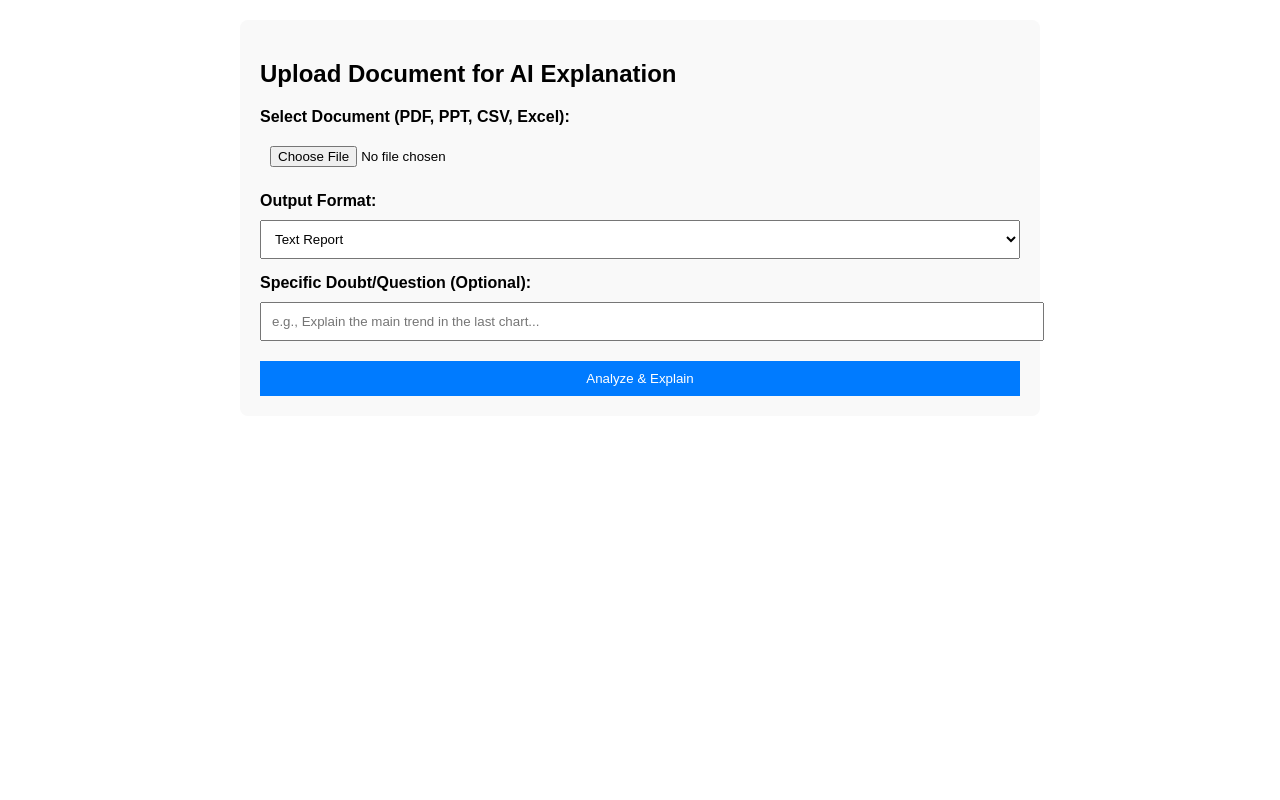
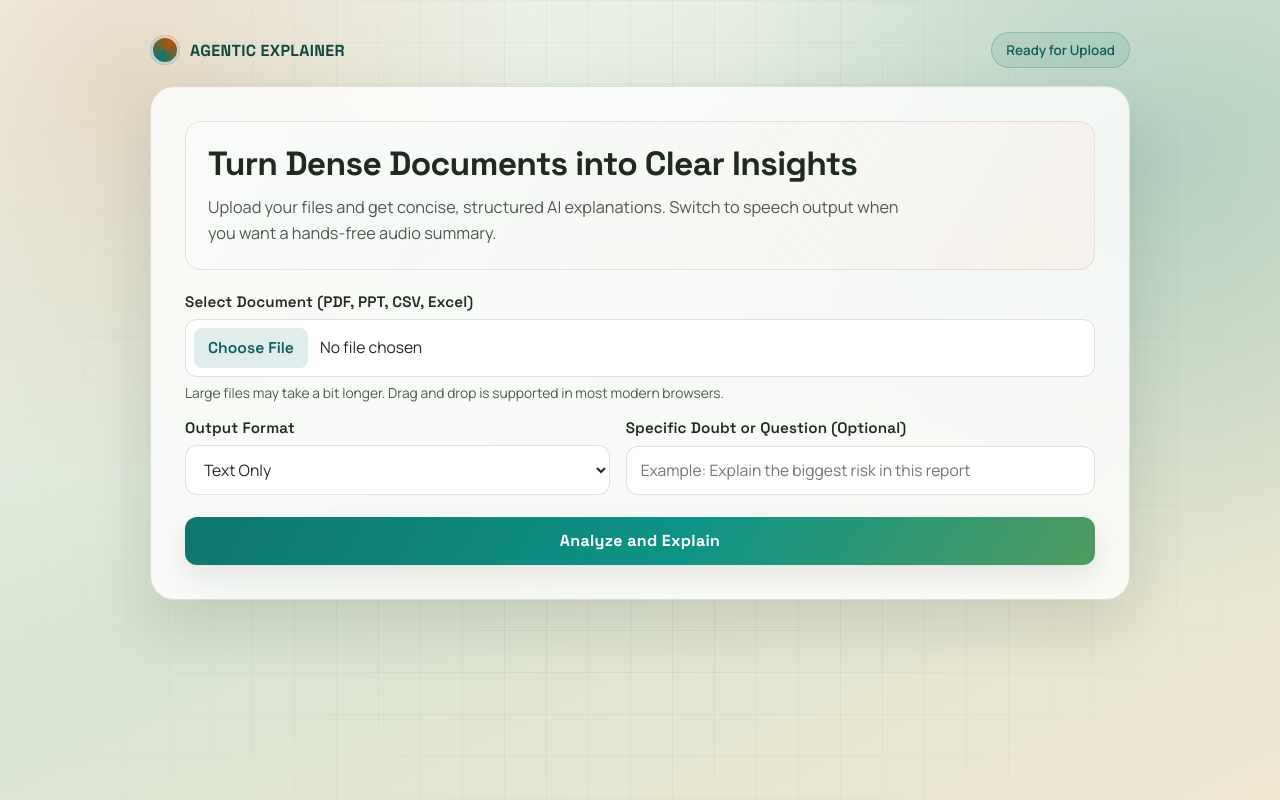
Before and after one commit to Roccodevil/task1, a Flask app: page / in a window 1280 px wide. Run offline with Flask 3, Linux system fonts and the light colour scheme.

Commit message:
enhanced UI. add text to speach as well.

````diff
--- a/agents/crew_orchestrator.py
+++ b/agents/crew_orchestrator.py
@@ -5,20 +5,20 @@ from agents.explainer_agent import create_explainer_agent
 from tools.document_parser import DocumentParser
 from tools.vector_db import VectorDBTool
 
-vector_db = VectorDBTool()
 doc_parser = DocumentParser()
 
 
-def run_explainer_crew(filepath, user_doubt):
+def run_explainer_crew(filepath, user_doubt, vector_db_path):
     print("Starting data parsing pipeline...")
 
     raw_extracted_data = doc_parser.parse_file(filepath)
 
     print("Storing extracted context in local Chroma DB...")
+    vector_db = VectorDBTool(persist_directory=vector_db_path)
     vector_db.store_document(raw_extracted_data)
 
     data_agent = create_data_agent()
-    explainer_agent = create_explainer_agent()
+    explainer_agent = create_explainer_agent(vector_db)
 
     extract_task = Task(
         description=f'Review this raw data snapshot and create a high-level summary of what the document contains: \n\n{raw_extracted_data[:3000]}...',
--- a/app.py
+++ b/app.py
@@ -1,6 +1,10 @@
 import sys
 import os
+import re
 import ssl
+import gc
+import shutil
+import uuid
 
 # Force Python to add your project root to its path
 sys.path.append(os.path.dirname(os.path.abspath(__file__)))
@@ -12,9 +16,8 @@ os.environ['CURL_CA_BUNDLE'] = ''
 os.environ['REQUESTS_CA_BUNDLE'] = ''
 ssl._create_default_https_context = ssl._create_unverified_context
 
-import pyttsx3
 from dotenv import load_dotenv
-from flask import Flask, render_template, request, url_for
+from flask import Flask, render_template, request
 from werkzeug.utils import secure_filename
 
 from agents.crew_orchestrator import run_explainer_crew
@@ -23,49 +26,91 @@ load_dotenv()
 
 app = Flask(__name__)
 app.config['UPLOAD_FOLDER'] = 'uploads'
-app.config['AUDIO_FOLDER'] = 'static/audio'
 os.makedirs(app.config['UPLOAD_FOLDER'], exist_ok=True)
-os.makedirs(app.config['AUDIO_FOLDER'], exist_ok=True)
 
+def format_explanation(text):
+    if not text:
+        return ""
 
-def generate_speech(text, filename="output.mp3"):
-	"""CPU-only text-to-speech using pyttsx3"""
-	engine = pyttsx3.init()
-	filepath = os.path.join(app.config['AUDIO_FOLDER'], filename)
-	engine.save_to_file(text, filepath)
-	engine.runAndWait()
-	return filename
+    text = str(text)
+
+    # Normalize line endings and strip markdown code fences.
+    text = text.replace("\r\n", "\n").replace("\r", "\n")
+    text = re.sub(r"```(?:\w+)?\n?", "", text)
+    text = text.replace("```", "")
+
+    blocks = re.split(r"\n\s*\n+", text.strip())
+    html_parts = []
+
+    for block in blocks:
+        lines = [line.strip() for line in block.split("\n") if line.strip()]
+        if not lines:
+            continue
+
+        # Markdown separator lines are visual noise for this UI.
+        if len(lines) == 1 and re.fullmatch(r"-{2,}", lines[0]):
+            continue
+
+        if all(line.startswith("- ") or line.startswith("* ") for line in lines):
+            items = [re.sub(r"\*\*(.*?)\*\*", r"<strong>\1</strong>", line[2:].strip()) for line in lines]
+            html_parts.append("<ul>" + "".join(f"<li>{item}</li>" for item in items) + "</ul>")
+            continue
+
+        if all(re.match(r"\d+\.\s+", line) for line in lines):
+            items = [re.sub(r"\*\*(.*?)\*\*", r"<strong>\1</strong>", re.sub(r"\d+\.\s*", "", line)) for line in lines]
+            html_parts.append("<ol>" + "".join(f"<li>{item}</li>" for item in items) + "</ol>")
+            continue
+
+        paragraph = " ".join(lines)
+        paragraph = re.sub(r"\*\*(.*?)\*\*", r"<strong>\1</strong>", paragraph)
+        html_parts.append(f"<p>{paragraph}</p>")
+
+    return "".join(html_parts)
 
 
 @app.route('/')
 def index():
-	return render_template('index.html')
+    return render_template('index.html', selected_format='report')
 
 
 @app.route('/process', methods=['POST'])
 def process_document():
-	if 'file' not in request.files:
-		return "No file uploaded", 400
+    if 'file' not in request.files:
+        return "No file uploaded", 400
 
-	file = request.files['file']
-	if file.filename == '':
-		return "No selected file", 400
+    file = request.files['file']
+    if file.filename == '':
+        return "No selected file", 400
 
-	filename = secure_filename(file.filename)
-	filepath = os.path.join(app.config['UPLOAD_FOLDER'], filename)
-	file.save(filepath)
+    filename = secure_filename(file.filename)
+    filepath = os.path.join(app.config['UPLOAD_FOLDER'], filename)
+    file.save(filepath)
 
-	output_format = request.form.get('format')
-	user_doubt = request.form.get('doubt', 'Provide a systematic, line-by-line explanation.')
+    output_format = request.form.get('format')
+    user_doubt = request.form.get('doubt', 'Provide a systematic, line-by-line explanation.')
 
-	explanation_text = run_explainer_crew(filepath, user_doubt)
+    chroma_root = os.path.join(app.config['UPLOAD_FOLDER'], 'chroma_db')
+    os.makedirs(chroma_root, exist_ok=True)
+    vector_db_path = os.path.join(chroma_root, str(uuid.uuid4()))
 
-	audio_filename = None
-	if output_format == 'speech':
-		audio_filename = generate_speech(explanation_text)
+    try:
+        explanation_text = run_explainer_crew(filepath, user_doubt, vector_db_path)
 
-	return render_template('index.html', explanation=explanation_text, audio_file=audio_filename)
+        if hasattr(explanation_text, 'raw'):
+            explanation_text = explanation_text.raw
+
+        formatted_explanation = format_explanation(str(explanation_text))
+
+        return render_template(
+            'index.html',
+            explanation=formatted_explanation,
+            selected_format=output_format or 'report'
+        )
+    finally:
+        gc.collect()
+        if os.path.exists(vector_db_path):
+            shutil.rmtree(vector_db_path, ignore_errors=True)
 
 
 if __name__ == '__main__':
-	app.run(debug=True, port=5000)
+    app.run(debug=True, port=5000, use_reloader=False)
--- a/requirements.txt
+++ b/requirements.txt
@@ -19,3 +19,4 @@ Pillow
 --extra-index-url https://download.pytorch.org/whl/cpu
 langchain
 litellm
+torchvision
--- /dev/null
+++ b/static/css/style.css
@@ -0,0 +1,419 @@
+:root {
+  --bg-0: #f5f7f0;
+  --bg-1: #d7e4d2;
+  --bg-2: #f0e7cf;
+  --surface: rgba(255, 255, 255, 0.82);
+  --surface-solid: #ffffff;
+  --text-main: #1f2b1f;
+  --text-muted: #4a5b4a;
+  --accent: #0f766e;
+  --accent-2: #b45309;
+  --border: rgba(30, 41, 30, 0.14);
+  --shadow-lg: 0 24px 60px rgba(20, 26, 20, 0.12);
+  --shadow-md: 0 12px 30px rgba(20, 26, 20, 0.1);
+  --radius-xl: 24px;
+  --radius-lg: 16px;
+  --radius-md: 12px;
+}
+
+* {
+  box-sizing: border-box;
+}
+
+html,
+body {
+  margin: 0;
+  min-height: 100%;
+}
+
+body {
+  font-family: "Manrope", "Segoe UI", sans-serif;
+  color: var(--text-main);
+  background:
+    radial-gradient(circle at 10% 10%, rgba(180, 83, 9, 0.16), transparent 30%),
+    radial-gradient(circle at 90% 20%, rgba(15, 118, 110, 0.18), transparent 34%),
+    linear-gradient(155deg, var(--bg-0), var(--bg-1) 50%, var(--bg-2));
+  padding: 32px 20px 48px;
+  position: relative;
+  overflow-x: hidden;
+}
+
+body::before {
+  content: "";
+  position: fixed;
+  inset: 0;
+  background-image:
+    linear-gradient(rgba(16, 24, 16, 0.05) 1px, transparent 1px),
+    linear-gradient(90deg, rgba(16, 24, 16, 0.05) 1px, transparent 1px);
+  background-size: 42px 42px;
+  mask-image: radial-gradient(circle at 50% 50%, black 30%, transparent 90%);
+  pointer-events: none;
+  z-index: 0;
+}
+
+.page {
+  width: min(980px, 100%);
+  margin: 0 auto;
+  position: relative;
+  z-index: 1;
+  animation: reveal 700ms ease-out;
+}
+
+.topbar {
+  display: flex;
+  justify-content: space-between;
+  align-items: center;
+  gap: 16px;
+  margin-bottom: 18px;
+}
+
+.brand {
+  display: inline-flex;
+  align-items: center;
+  gap: 10px;
+  font-family: "Space Grotesk", sans-serif;
+  font-weight: 700;
+  letter-spacing: 0.3px;
+  font-size: 1rem;
+  color: #12493f;
+  text-transform: uppercase;
+}
+
+.brand-badge {
+  width: 30px;
+  height: 30px;
+  border-radius: 50%;
+  background: conic-gradient(from 210deg, #0f766e, #b45309, #0f766e);
+  box-shadow: inset 0 0 0 3px rgba(255, 255, 255, 0.7);
+}
+
+.status-pill {
+  background: rgba(15, 118, 110, 0.11);
+  border: 1px solid rgba(15, 118, 110, 0.24);
+  color: #115e59;
+  border-radius: 999px;
+  font-size: 0.84rem;
+  font-weight: 600;
+  padding: 8px 14px;
+}
+
+.container {
+  background: var(--surface);
+  backdrop-filter: blur(10px);
+  border: 1px solid var(--border);
+  border-radius: var(--radius-xl);
+  box-shadow: var(--shadow-lg);
+  padding: 28px;
+}
+
+.hero {
+  margin-bottom: 22px;
+  border-radius: var(--radius-lg);
+  padding: 22px;
+  background:
+    linear-gradient(120deg, rgba(255, 255, 255, 0.85), rgba(255, 255, 255, 0.55)),
+    linear-gradient(130deg, rgba(15, 118, 110, 0.14), rgba(180, 83, 9, 0.14));
+  border: 1px solid rgba(30, 41, 30, 0.1);
+}
+
+h1 {
+  margin: 0 0 10px;
+  font-family: "Space Grotesk", sans-serif;
+  font-size: clamp(1.5rem, 3vw, 2.1rem);
+  line-height: 1.2;
+  letter-spacing: -0.02em;
+}
+
+.hero p {
+  margin: 0;
+  color: var(--text-muted);
+  font-size: 1.02rem;
+  line-height: 1.6;
+  max-width: 70ch;
+}
+
+form {
+  display: grid;
+  gap: 16px;
+}
+
+.form-group {
+  margin: 0;
+  display: grid;
+  gap: 8px;
+}
+
+label {
+  font-family: "Space Grotesk", sans-serif;
+  font-weight: 600;
+  letter-spacing: 0.01em;
+  font-size: 0.95rem;
+}
+
+input,
+select,
+button {
+  width: 100%;
+  border: 1px solid var(--border);
+  border-radius: var(--radius-md);
+  min-height: 48px;
+  padding: 12px 14px;
+  font-family: inherit;
+  font-size: 0.98rem;
+  transition: border-color 180ms ease, box-shadow 180ms ease, transform 180ms ease;
+}
+
+input,
+select {
+  background: rgba(255, 255, 255, 0.92);
+  color: var(--text-main);
+}
+
+input:focus,
+select:focus {
+  outline: none;
+  border-color: rgba(15, 118, 110, 0.55);
+  box-shadow: 0 0 0 4px rgba(15, 118, 110, 0.14);
+}
+
+input[type="file"] {
+  padding: 8px;
+  cursor: pointer;
+}
+
+input[type="file"]::file-selector-button {
+  border: 0;
+  border-radius: 8px;
+  padding: 10px 14px;
+  margin-right: 12px;
+  font-family: "Space Grotesk", sans-serif;
+  font-weight: 600;
+  background: rgba(15, 118, 110, 0.13);
+  color: #0f5f59;
+  cursor: pointer;
+  transition: background-color 180ms ease;
+}
+
+input[type="file"]::file-selector-button:hover {
+  background: rgba(15, 118, 110, 0.22);
+}
+
+.row {
+  display: grid;
+  grid-template-columns: 1fr;
+  gap: 16px;
+}
+
+.hint {
+  color: var(--text-muted);
+  font-size: 0.86rem;
+  margin-top: -2px;
+}
+
+button {
+  border: none;
+  background: linear-gradient(120deg, var(--accent), #0e9387 55%, #4f9b5f);
+  color: #fff;
+  font-family: "Space Grotesk", sans-serif;
+  font-size: 1rem;
+  font-weight: 700;
+  letter-spacing: 0.02em;
+  cursor: pointer;
+  box-shadow: var(--shadow-md);
+  margin-top: 6px;
+}
+
+button:hover {
+  transform: translateY(-1px);
+  box-shadow: 0 16px 30px rgba(15, 118, 110, 0.25);
+}
+
+button:active {
+  transform: translateY(0);
+}
+
+#result {
+  margin-top: 22px;
+  padding: 20px;
+  border-radius: var(--radius-lg);
+  border: 1px solid var(--border);
+  background: var(--surface-solid);
+  box-shadow: inset 0 1px 0 rgba(255, 255, 255, 0.45);
+  animation: rise 480ms ease;
+}
+
+#result h3 {
+  margin: 0 0 10px;
+  font-family: "Space Grotesk", sans-serif;
+  font-size: 1.1rem;
+  color: #114640;
+}
+
+#result p {
+  margin: 0;
+  line-height: 1.65;
+  color: #213321;
+}
+
+.explanation-body {
+  color: #213321;
+  line-height: 1.72;
+}
+
+.explanation-body p {
+  margin: 0 0 14px;
+}
+
+.explanation-body p:last-child {
+  margin-bottom: 0;
+}
+
+.explanation-body ul,
+.explanation-body ol {
+  margin: 0 0 14px 22px;
+  padding: 0;
+}
+
+.explanation-body li {
+  margin-bottom: 8px;
+}
+
+.explanation-body strong {
+  color: #163f39;
+}
+
+.speech-controls {
+  margin-top: 16px;
+  display: flex;
+  align-items: center;
+  gap: 12px;
+  flex-wrap: wrap;
+}
+
+.speech-btn {
+  width: auto;
+  min-width: 180px;
+  margin-top: 0;
+  padding: 10px 18px;
+  min-height: 42px;
+  background: linear-gradient(120deg, #116466, #168f83);
+}
+
+.speech-note {
+  color: var(--text-muted);
+  font-size: 0.85rem;
+}
+
+audio {
+  width: 100%;
+  margin-top: 14px;
+  border-radius: 12px;
+}
+
+@media (min-width: 760px) {
+  .container {
+    padding: 34px;
+  }
+
+  .row {
+    grid-template-columns: 0.95fr 1.05fr;
+  }
+}
+
+@media (max-width: 759px) {
+  body {
+    padding: 18px 14px 26px;
+  }
+
+  .container {
+    padding: 18px;
+    border-radius: 18px;
+  }
+
+  .hero {
+    padding: 16px;
+  }
+
+  .topbar {
+    flex-direction: column;
+    align-items: flex-start;
+  }
+}
+
+@keyframes reveal {
+  from {
+    opacity: 0;
+    transform: translateY(8px);
+  }
+
+  to {
+    opacity: 1;
+    transform: translateY(0);
+  }
+}
+
+@keyframes rise {
+  from {
+    opacity: 0;
+    transform: translateY(10px);
+  }
+
+  to {
+    opacity: 1;
+    transform: translateY(0);
+  }
+}
+
+/* ---------- AI Explanation Formatting ---------- */
+
+#explanation-text {
+  line-height: 1.7;
+  color: #213321;
+}
+
+/* Section headings from **Heading** */
+#explanation-text h3 {
+  font-family: "Space Grotesk", sans-serif;
+  font-size: 1.1rem;
+  margin-top: 20px;
+  margin-bottom: 8px;
+  color: #0f5f59;
+  letter-spacing: 0.02em;
+}
+
+/* Paragraph text */
+#explanation-text p {
+  margin: 8px 0;
+  font-size: 0.98rem;
+}
+
+/* Bullet lists */
+#explanation-text ul {
+  margin: 8px 0 10px 18px;
+  padding-left: 12px;
+}
+
+#explanation-text ul li {
+  margin: 4px 0;
+}
+
+/* Numbered lists */
+#explanation-text ol {
+  margin: 8px 0 10px 18px;
+  padding-left: 12px;
+}
+
+#explanation-text ol li {
+  margin: 4px 0;
+}
+
+/* Bold text inside explanation */
+#explanation-text strong {
+  color: #0f766e;
+  font-weight: 700;
+}
+
+/* Spacing between sections */
+#explanation-text h3 + p {
+  margin-top: 4px;
+}
--- a/templates/index.html
+++ b/templates/index.html
@@ -4,54 +4,141 @@
   <meta charset="UTF-8">
   <meta name="viewport" content="width=device-width, initial-scale=1.0">
   <title>Agentic Document Explainer</title>
-  <style>
-    body { font-family: Arial, sans-serif; max-width: 800px; margin: 0 auto; padding: 20px; }
-    .container { background-color: #f9f9f9; padding: 20px; border-radius: 8px; }
-    .form-group { margin-bottom: 15px; }
-    label { display: block; margin-bottom: 5px; font-weight: bold; }
-    input, select, button { width: 100%; padding: 10px; margin-top: 5px; }
-    button { background-color: #007bff; color: white; border: none; cursor: pointer; }
-    button:hover { background-color: #0056b3; }
-    #result { margin-top: 20px; padding: 15px; background-color: #e9ecef; border-radius: 5px; white-space: pre-wrap; }
-  </style>
+  <link rel="preconnect" href="https://fonts.googleapis.com">
+  <link rel="preconnect" href="https://fonts.gstatic.com" crossorigin>
+  <link href="https://fonts.googleapis.com/css2?family=Space+Grotesk:wght@400;500;600;700&family=Manrope:wght@400;500;600&display=swap" rel="stylesheet">
+  <link rel="stylesheet" href="{{ url_for('static', filename='css/style.css') }}">
 </head>
 <body>
-  <div class="container">
-    <h2>Upload Document for AI Explanation</h2>
-    <form action="/process" method="POST" enctype="multipart/form-data">
-      <div class="form-group">
-        <label for="file">Select Document (PDF, PPT, CSV, Excel):</label>
-        <input type="file" name="file" id="file" required>
+  <main class="page">
+    <div class="topbar">
+      <div class="brand">
+        <span class="brand-badge"></span>
+        Agentic Explainer
+      </div>
+      <span class="status-pill">Ready for Upload</span>
     </div>
 
+    <div class="container">
+      <section class="hero">
+        <h1>Turn Dense Documents into Clear Insights</h1>
+        <p>Upload your files and get concise, structured AI explanations. Switch to speech output when you want a hands-free audio summary.</p>
+      </section>
+
+      <form id="upload-form" action="/process" method="POST" enctype="multipart/form-data">
         <div class="form-group">
-        <label for="format">Output Format:</label>
+          <label for="file">Select Document (PDF, PPT, CSV, Excel)</label>
+          <input type="file" name="file" id="file" required>
+          <div class="hint">Large files may take a bit longer. Drag and drop is supported in most modern browsers.</div>
+        </div>
+
+        <div class="row">
+          <div class="form-group">
+            <label for="format">Output Format</label>
             <select name="format" id="format">
-          <option value="report">Text Report</option>
-          <option value="speech">Audio Speech (Local CPU)</option>
+              <option value="report" {% if selected_format == 'report' %}selected{% endif %}>Text Only</option>
+              <option value="speech" {% if selected_format == 'speech' %}selected{% endif %}>Text + Speech</option>
             </select>
           </div>
 
           <div class="form-group">
-        <label for="doubt">Specific Doubt/Question (Optional):</label>
-        <input type="text" name="doubt" id="doubt" placeholder="e.g., Explain the main trend in the last chart...">
+            <label for="doubt">Specific Doubt or Question (Optional)</label>
+            <input type="text" name="doubt" id="doubt" placeholder="Example: Explain the biggest risk in this report">
+          </div>
         </div>
 
-      <button type="submit">Analyze & Explain</button>
+        <button id="submit-btn" type="submit">Analyze and Explain</button>
       </form>
 
       {% if explanation %}
       <div id="result">
-      <h3>AI Explanation:</h3>
-      <p>{{ explanation }}</p>
-      {% if audio_file %}
-        <audio controls>
-          <source src="{{ url_for('static', filename='audio/' + audio_file) }}" type="audio/mpeg">
-          Your browser does not support the audio element.
-        </audio>
+        <h3>AI Explanation</h3>
+        <div id="explanation-text" class="explanation-body">{{ explanation | safe }}</div>
+        {% if selected_format == 'speech' %}
+          <div class="speech-controls">
+            <button id="speech-toggle" type="button" class="speech-btn">Start Speaking</button>
+            <span class="speech-note">Toggle to pause/resume from where it left off.</span>
+          </div>
         {% endif %}
       </div>
       {% endif %}
     </div>
+  </main>
+
+  <script>
+    const form = document.getElementById("upload-form");
+    const submitButton = document.getElementById("submit-btn");
+    const speechButton = document.getElementById("speech-toggle");
+    const explanationText = document.getElementById("explanation-text");
+
+    form.addEventListener("submit", () => {
+      submitButton.textContent = "Analyzing...";
+      submitButton.disabled = true;
+      submitButton.style.cursor = "not-allowed";
+      submitButton.style.opacity = "0.8";
+
+      if ("speechSynthesis" in window) {
+        window.speechSynthesis.cancel();
+      }
+    });
+
+    if (speechButton && explanationText) {
+      let utterance = null;
+      let hasStarted = false;
+
+      const resetSpeechState = () => {
+        hasStarted = false;
+        utterance = null;
+        speechButton.textContent = "Start Speaking";
+      };
+
+      speechButton.addEventListener("click", () => {
+        if (!("speechSynthesis" in window)) {
+          speechButton.textContent = "Speech Not Supported";
+          speechButton.disabled = true;
+          return;
+        }
+
+        const synth = window.speechSynthesis;
+
+        if (!hasStarted) {
+          const textToSpeak = explanationText.innerText.replace(/\s+\n/g, "\n").trim();
+
+          if (!textToSpeak) {
+            speechButton.textContent = "No Text to Speak";
+            return;
+          }
+
+          utterance = new SpeechSynthesisUtterance(textToSpeak);
+          utterance.rate = 1;
+          utterance.pitch = 1;
+
+          utterance.onstart = () => {
+            speechButton.textContent = "Pause Speaking";
+          };
+          utterance.onend = resetSpeechState;
+          utterance.onerror = resetSpeechState;
+
+          synth.cancel();
+          synth.speak(utterance);
+
+          hasStarted = true;
+          return;
+        }
+
+        if (synth.speaking && !synth.paused) {
+          synth.pause();
+          speechButton.textContent = "Resume Speaking";
+        } else if (synth.paused) {
+          synth.resume();
+          speechButton.textContent = "Pause Speaking";
+        }
+      });
+
+      window.addEventListener("beforeunload", () => {
+        window.speechSynthesis.cancel();
+      });
+    }
+  </script>
 </body>
 </html>
````
Also changed, not shown: agents/explainer_agent.py (+11 -16 lines), tools/vector_db.py (+22 -10 lines), uploads/download.png (deleted), 1 other file. Lines whose indentation alone changed are shown as unchanged.
